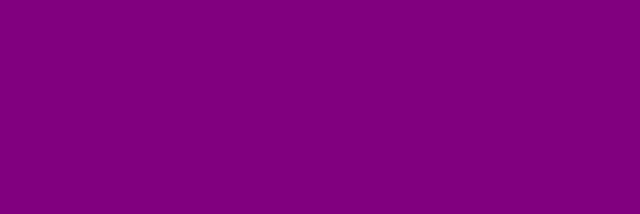
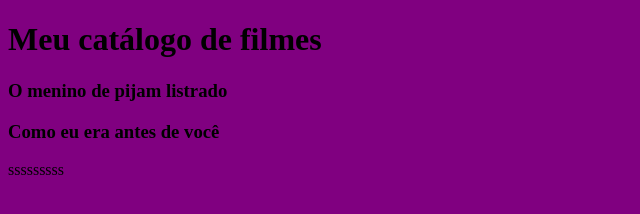
Before and after one commit to yasmincristinadeoliveira/1p-1a, a plain HTML site: page index.html in a window 1280 px wide. Shown: the whole page, without its empty margins (0-640 px from the left). Drawn offline with Linux system fonts and the light colour scheme.

Commit message:
Add files via upload

```diff
--- a/index.html
+++ b/index.html
@@ -7,6 +7,19 @@
     <link rel="stylesheet" href="stlyle.css">
 </head>
 <body>
+<header>
+<h1>Meu catálogo de filmes </h1>
 
+</header>
+
+<main>
+<h3> O menino de pijam listrado</h3>
+<h3> Como eu era antes de você</h3>
+</main>
+
+<footer>sssssssss
+
+
+</footer>
 </body>
 </html>
```
